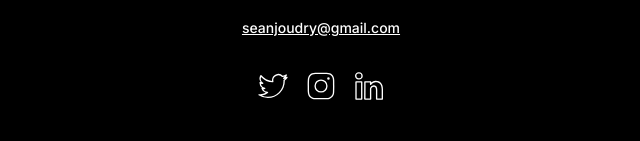
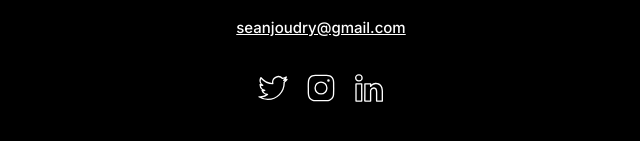
Before and after one commit to seanjoudry/seanjoudry.github.io, a plain HTML site: page index.html in a window 1280 px wide. Shown: the part 371-512 px from the top of the page, 319-959 px from the left. Drawn offline with Linux system fonts and the light colour scheme.

Commit message:
font size for link

```diff
--- a/css/style.css
+++ b/css/style.css
@@ -86,8 +86,9 @@ img {
   hyphens: none;
 }
 
-.email {
+a.email {
   color: white;
+  font-size: 15px;
 }
 
 .emailaddress {
```
